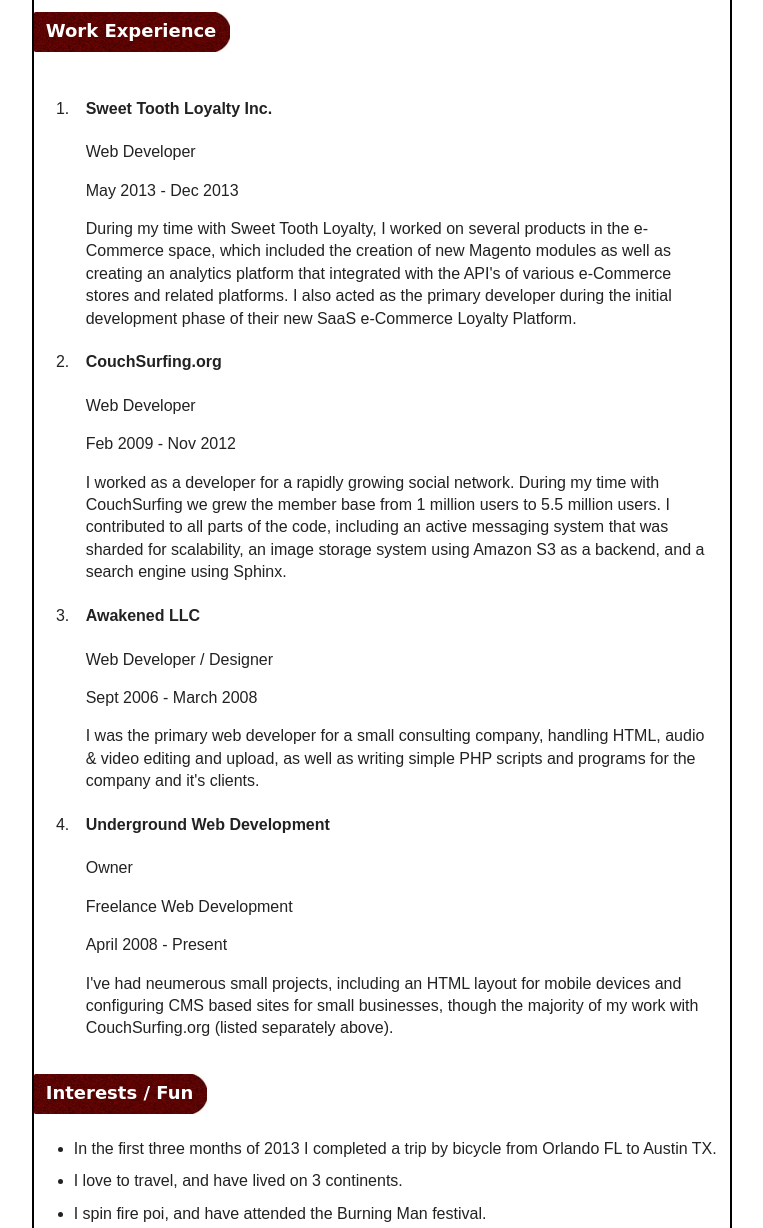
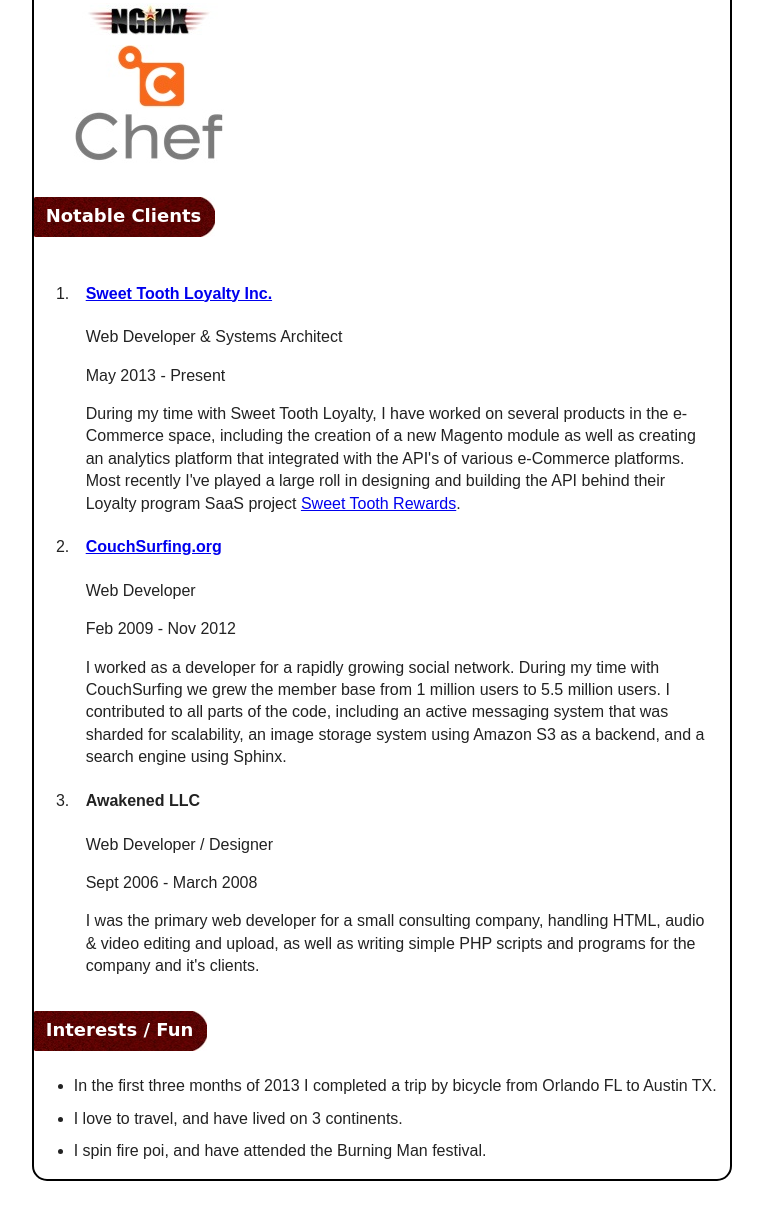
Before and after one commit to undergroundwebdesigns/uwd-resume, a plain HTML site: page index.html in a window 1280 px wide. Shown: the part 2019-3247 px from the top of the page, without its empty margins (420-1183 px from the left). After the commit the page ends 3200 px from the top, so only its background shows below. Drawn offline with nearby package versions, Linux system fonts and the light colour scheme; a web font is replaced by a local one.

Commit message:
Update my resume site a bit, change wording, skills. No major changes.

```diff
--- a/css/main.css
+++ b/css/main.css
@@ -170,7 +170,7 @@ li {
   margin-bottom: 10px;
 }
 
-li a {
+aside li a {
   display: block;
 }
 
--- a/index.html
+++ b/index.html
@@ -56,10 +56,10 @@
               <h4>Frameworks</h4>
               <ul class="no-list horizontal">
                 <li><img src="img/ror-logo.jpg" title="Ruby on Rails" /></li>
-                <li><img src="img/kohana-logo.jpg" title="Kohana" /></li>
+                <li><img src="img/emberjs-logo.png" title="EmberJS" /></li>
                 <li><img src="img/jquery-logo.jpg" title="JQuery" /></li>
+                <li><img src="img/backbone-logo.jpg" title="Backbone JS" /></li>
                 <li><img src="img/prototype-logo.jpg" title="Prototype JS" /></li>
-                <li><img src="img/backbone-logo.jpg" title="Backbone JS" /></li>
               </ul>
             </section>
             <section class="clearfix">
@@ -74,26 +74,37 @@
             <section class="clearfix">
               <h4>Backend Systems</h4>
               <ul class="no-list">
+                <li><img src="img/postgres-logo.png" title="Postgres" /></li>
+                <li><img src="img/amazon-web-services-logo.png" title="Amazon Web Services" /></li>
+                <li><img src="img/heroku-logo.png" title="Heroku" /></li>
+                <li><img src="img/redis-logo.jpg" title="Redis" /></li>
                 <li><img src="img/mysql-logo.jpg" title="MySQL" /></li>
-                <li><img src="img/redis-logo.jpg" title="Redis" /></li>
                 <li><img src="img/sphinx-logo.jpg" title="Sphinx" /></li>
                 <li><img src="img/memcached-logo.jpg" title="Memcached" /></li>
-                <li><img src="img/amazon-web-services-logo.png" title="Amazon Web Services" /></li>
                 <li><img src="img/apache-logo.jpg" title="Apache" /></li>
                 <li><img src="img/nginx-logo.jpg" title="Nginx" /></li>
                 <li><img src="img/chef-logo.jpg" title="Chef" /></li>
               </ul>
             </section>
           <section>
-            <h3>Work Experience</h3>
+            <h3>Notable Clients</h3>
             <ol>
               <li>
-                <h4>Sweet Tooth Loyalty Inc.</h4>
-                <p>Web Developer</p>
-                <p>May 2013 - Dec 2013</p>
-                <p>During my time with Sweet Tooth Loyalty, I worked on several products in the e-Commerce space, which included the creation of new Magento modules as well as creating an analytics platform that integrated with the API's of various e-Commerce stores and related platforms. I also acted as the primary developer during the initial development phase of their new SaaS e-Commerce Loyalty Platform.</p>
+              <h4><a href="https://www.sweettoothrewards.com"
+                  target="_blank">Sweet Tooth Loyalty Inc.</a></h4>
+                <p>Web Developer &amp; Systems Architect</p>
+                <p>May 2013 - Present</p>
+                <p>During my time with Sweet Tooth Loyalty, I have worked on
+                several
+                products in the e-Commerce space, including the creation of a
+                new Magento module as well as creating an analytics platform
+                that integrated with the API's of various e-Commerce platforms.
+                Most recently I've played a large roll in designing and
+                building the API behind their Loyalty program SaaS project <a
+                  href="https://www.sweettoothrewards.com/" target="_blank">Sweet Tooth Rewards</a>.</p>
+              </li>
               <li>
-                <h4>CouchSurfing.org</h4>
+              <h4><a href="https://www.couchsurfing.org" target="_blank">CouchSurfing.org</a></h4>
                 <p>Web Developer</p>
                 <p>Feb 2009 - Nov 2012</p>
                 <p>I worked as a developer for a rapidly growing social network. During my time with CouchSurfing we grew the member base from 1 million users to 5.5 million users. I contributed to all parts of the code, including an active messaging system that was sharded for scalability, an image storage system using Amazon S3 as a backend, and a search engine using Sphinx.
@@ -103,13 +114,6 @@
                 <p>Web Developer / Designer</p>
                 <p>Sept 2006 - March 2008</p>
                 <p>I was the primary web developer for a small consulting company, handling HTML, audio &amp; video editing and upload, as well as writing simple PHP scripts and programs for the company and it's clients.</p>
-              </li>
-              <li>
-                <h4>Underground Web Development</h4>
-                <p>Owner</p>
-                <p>Freelance Web Development</p>
-                <p>April 2008 - Present</p>
-                <p>I've had neumerous small projects, including an HTML layout for mobile devices and configuring CMS based sites for small businesses, though the majority of my work with CouchSurfing.org (listed separately above).</p>
               </li>
             </ol>
           </section>
```
Also changed, not shown: img/emberjs-logo.png (added), img/heroku-logo.png (added), img/postgres-logo.png (added).
